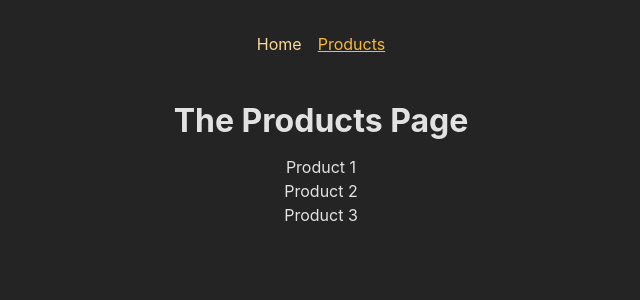
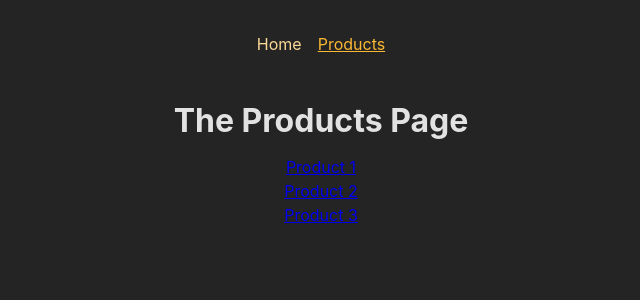
Before and after one commit to braverokmc79/macaronics-react-udemy-ex20, a React (Create React App) app: page /products in a window 1280 px wide. Shown: the top 300 px of the page, without its empty margins (319-959 px from the left). Built offline with nearby package versions, Linux system fonts and the light colour scheme.

Commit message:
335.인덱스 라우트 사용하기

```diff
--- a/src/App.js
+++ b/src/App.js
@@ -6,11 +6,13 @@ import ErrorPage from './pages/Error';
 import ProductDetailPage from "./pages/ProductDetail";
 
 
+
+
 function App(){
   return(
     <BrowserRouter>
       <Routes>
-        <Route path="/" element={<RootLayout />}  >
+        <Route path="/"      element={<RootLayout />}  >
             <Route path="/" element={<HomePage />}  />
             <Route path="/products" element={<ProductsPage />}  />
             <Route path="/products/:productId" element={<ProductDetailPage />}  />
--- a/src/pages/ProductDetail.js
+++ b/src/pages/ProductDetail.js
@@ -1,13 +1,26 @@
 import React from 'react'
-import { useParams } from 'react-router';
+import { useNavigate, useParams } from 'react-router';
+import { NavLink} from 'react-router-dom';
 
 const ProductDetailPage = () => {
     let {productId} =useParams();
+    let navigate=useNavigate();
 
   return (
     <div>ProductDetailPage
      아이디는 :{productId}
 
+
+
+        <p>
+            <button onClick={()=>navigate(-1)} >back</button>
+
+        </p>
+
+        <p>
+            <NavLink to="..">점두개</NavLink>
+
+        </p>
     </div>
   )
 }
--- a/src/pages/Products.js
+++ b/src/pages/Products.js
@@ -1,13 +1,30 @@
 import React from 'react'
+import { NavLink } from 'react-router-dom'
+
+
+const PRODUCTS=[
+  {id:'p1', title:'Product 1'},
+  {id:'p2', title:'Product 2'},
+  {id:'p3', title:'Product 3'},
+]
 
 const ProductsPage = () => {
   return (
     <>
       <h1>The Products Page</h1>
       <ul>
-        <li>Product 1</li>
-        <li>Product 2</li>
-        <li>Product 3</li>
+        {/* <li><NavLink to="/products/product-1">Product 1</NavLink></li>
+        <li><NavLink to="/products/product-2">Product 2</NavLink></li>
+        <li><NavLink to="/products/product-3">Product 3</NavLink></li> */}
+        {
+          PRODUCTS.map((prod) =>(
+            <li key={prod.id}>
+               <NavLink to={`/products/${prod.id}`} >
+                  {prod.title}
+               </NavLink>
+            </li>
+          )
+        )}
       </ul>
     </>
   )
--- a/src/pages/Root.js
+++ b/src/pages/Root.js
@@ -7,9 +7,9 @@ const RootLayout = () => {
   return (
     <>
        <MainNavigation  />
-            <main>
-                <Outlet/>
-            </main>
+        <main>
+            <Outlet/>
+        </main>
     </>
   )
 }
```
